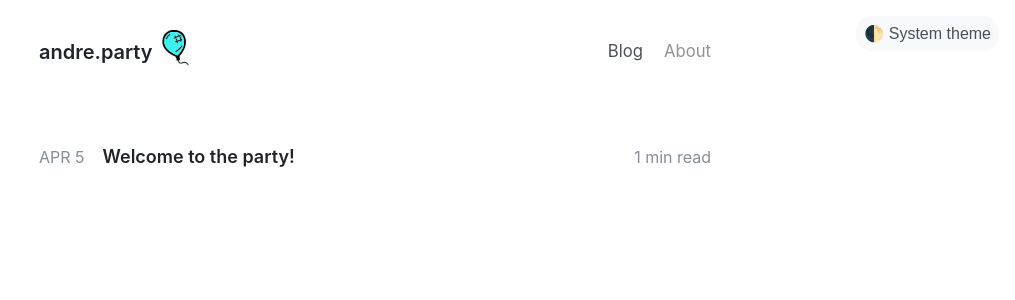
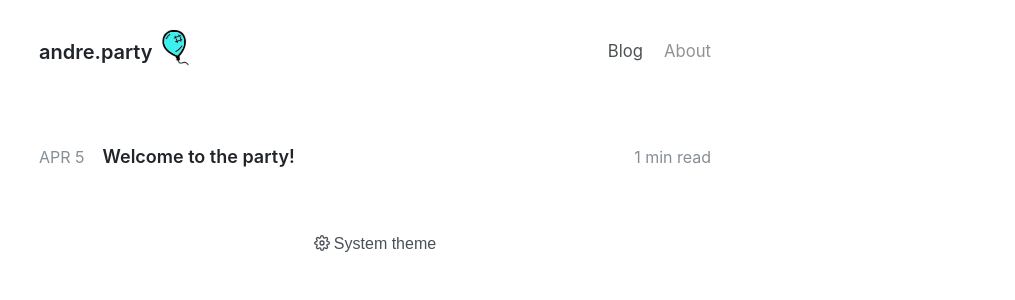
Before and after one commit to lersveen/andre.party, a Jekyll site: the page built from index.html, in a window 1280 px wide. Shown: the top 300 px of the page, without its empty margins (265-1280 px from the left). Built offline with Jekyll 4.4.1, drawn with Linux system fonts in a browser that asks for light colours; the list of posts is cut into pages by our own code.

Commit message:
Dark mode toggle to footer
- Also added svg icons

```diff
--- a/_layouts/default.html
+++ b/_layouts/default.html
@@ -4,35 +4,6 @@
   {% include head.html %}
 
   <body>
-    <button id="toggleMode"></button>
-    <script>
-      //default to follow system setting
-      mode = 'system'
-
-      if (localStorage.getItem("mode")){
-        //check if there's a saved state already
-        var mode = localStorage.getItem("mode");
-
-        //update the class based on the mode
-        document.documentElement.className = mode;
-      }
-
-      const btn = document.getElementById('toggleMode');
-      btn.className = mode;
-
-      //when the button is clicked, toggle the mode and save the change in local storage
-      btn.onclick = function(){
-        mode = (mode === 'dark') ? 'light' : (mode === 'light') ? 'system' : 'dark';
-        if(mode === 'system'){
-          document.documentElement.removeAttribute("class");
-          localStorage.removeItem("mode");
-        } else {
-          document.documentElement.className = mode;
-          localStorage.setItem("mode", mode);
-        }
-        btn.className = mode;
-      }
-    </script>
     <div class="container content">
       <header class="masthead">
         <h3 class="masthead-title">
@@ -57,6 +28,51 @@
       <main>
         {{ content }}
       </main>
+
+      <footer class="footer">
+        <button id="toggleMode">
+          <span class="dark">
+            <svg xmlns="http://www.w3.org/2000/svg" viewBox="0 0 24 24" fill="none" stroke="currentColor" stroke-width="2" stroke-linecap="round" stroke-linejoin="round" class="feather feather-moon"><path d="M21 12.79A9 9 0 1 1 11.21 3 7 7 0 0 0 21 12.79z"></path></svg>
+            Dark theme
+          </span>
+          <span class="light">
+          <svg xmlns="http://www.w3.org/2000/svg" viewBox="0 0 24 24" fill="none" stroke="currentColor" stroke-width="2" stroke-linecap="round" stroke-linejoin="round" class="feather feather-sun"><circle cx="12" cy="12" r="5"></circle><line x1="12" y1="1" x2="12" y2="3"></line><line x1="12" y1="21" x2="12" y2="23"></line><line x1="4.22" y1="4.22" x2="5.64" y2="5.64"></line><line x1="18.36" y1="18.36" x2="19.78" y2="19.78"></line><line x1="1" y1="12" x2="3" y2="12"></line><line x1="21" y1="12" x2="23" y2="12"></line><line x1="4.22" y1="19.78" x2="5.64" y2="18.36"></line><line x1="18.36" y1="5.64" x2="19.78" y2="4.22"></line></svg>
+            Light theme
+          </span>
+          <span class="system">
+            <svg xmlns="http://www.w3.org/2000/svg"   viewBox="0 0 24 24" fill="none" stroke="currentColor" stroke-width="2" stroke-linecap="round" stroke-linejoin="round" class="feather feather-settings"><circle cx="12" cy="12" r="3"></circle><path d="M19.4 15a1.65 1.65 0 0 0 .33 1.82l.06.06a2 2 0 0 1 0 2.83 2 2 0 0 1-2.83 0l-.06-.06a1.65 1.65 0 0 0-1.82-.33 1.65 1.65 0 0 0-1 1.51V21a2 2 0 0 1-2 2 2 2 0 0 1-2-2v-.09A1.65 1.65 0 0 0 9 19.4a1.65 1.65 0 0 0-1.82.33l-.06.06a2 2 0 0 1-2.83 0 2 2 0 0 1 0-2.83l.06-.06a1.65 1.65 0 0 0 .33-1.82 1.65 1.65 0 0 0-1.51-1H3a2 2 0 0 1-2-2 2 2 0 0 1 2-2h.09A1.65 1.65 0 0 0 4.6 9a1.65 1.65 0 0 0-.33-1.82l-.06-.06a2 2 0 0 1 0-2.83 2 2 0 0 1 2.83 0l.06.06a1.65 1.65 0 0 0 1.82.33H9a1.65 1.65 0 0 0 1-1.51V3a2 2 0 0 1 2-2 2 2 0 0 1 2 2v.09a1.65 1.65 0 0 0 1 1.51 1.65 1.65 0 0 0 1.82-.33l.06-.06a2 2 0 0 1 2.83 0 2 2 0 0 1 0 2.83l-.06.06a1.65 1.65 0 0 0-.33 1.82V9a1.65 1.65 0 0 0 1.51 1H21a2 2 0 0 1 2 2 2 2 0 0 1-2 2h-.09a1.65 1.65 0 0 0-1.51 1z"></path></svg>
+            System theme
+          </span>
+        </button>
+        <script>
+          //default to follow system setting
+          mode = 'system'
+
+          if (localStorage.getItem("mode")){
+            //check if there's a saved state already
+            var mode = localStorage.getItem("mode");
+
+            //update the class based on the mode
+            document.documentElement.className = mode;
+          }
+
+          const btn = document.getElementById('toggleMode');
+          btn.className = mode;
+
+          //when the button is clicked, toggle the mode and save the change in local storage
+          btn.onclick = function(){
+            mode = (mode === 'dark') ? 'light' : (mode === 'light') ? 'system' : 'dark';
+            if(mode === 'system'){
+              document.documentElement.removeAttribute("class");
+              localStorage.removeItem("mode");
+            } else {
+              document.documentElement.className = mode;
+              localStorage.setItem("mode", mode);
+            }
+            btn.className = mode;
+          }
+        </script>
+      </footer>
     </div>
 
     {% if site.ga_analytics %}
--- a/_sass/_layout.scss
+++ b/_sass/_layout.scss
@@ -13,4 +13,5 @@
 footer {
   margin-top: var(--spacer-3);
   margin-bottom: var(--spacer-3);
+  text-align: center;
 }
--- a/_sass/_variables.scss
+++ b/_sass/_variables.scss
@@ -79,20 +79,25 @@ html.dark {
 
 #toggleMode {
   font-size: 16px;
-  position: absolute;
-  right: 1em;
-  top: 1em;
-  padding: 0.5em;
-  background: var(--code-bg);
+  background: none;
   color: var(--body-color);
   border: none;
-  border-radius: 1em;
   cursor: pointer;
 }
 
-#toggleMode.dark:before {content: '🌙 Dark theme';}
-#toggleMode.light:before {content: '☀️ Light theme';}
-#toggleMode.system:before {content: '🌓 System theme';}
+#toggleMode span {
+  display: none;
+  height: 1em;
+}
+
+#toggleMode span svg {
+  margin-right: 0.25em;
+}
+
+
+#toggleMode.dark span.dark {display: flex;}
+#toggleMode.light span.light {display: flex;}
+#toggleMode.system span.system {display: flex;}
 
 @media (prefers-color-scheme: dark) {
   :root {
```
